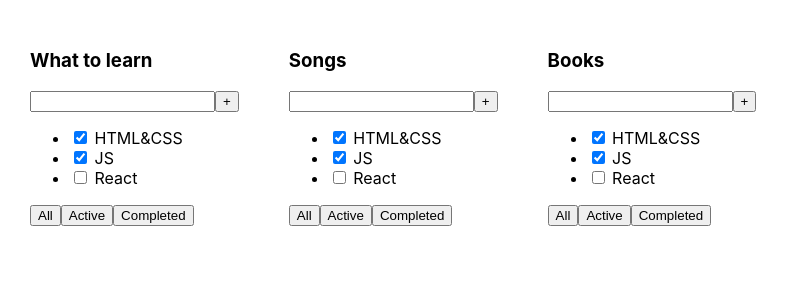
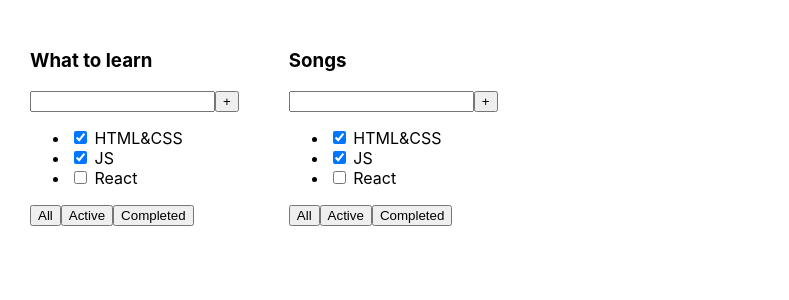
Before and after one commit to XAlexandrX/Todolist, a React (Create React App) app: page / in a window 1280 px wide. Shown: the top 300 px of the page, without its empty margins (0-789 px from the left). Built offline with nearby package versions, Linux system fonts and the light colour scheme.

Commit message:
modified App

```diff
--- a/src/App.tsx
+++ b/src/App.tsx
@@ -2,11 +2,6 @@ import React from 'react';
 import './App.css';
 import {Todolist} from "./Todolist";
 
-type TaskType = {
-    id: number
-    title: string
-    isDone: boolean
-}
 
 
 function App() {
@@ -29,7 +24,6 @@ function App() {
         <div className="App">
             <Todolist title = "What to learn" tasks={tasks1} />
             <Todolist title = "Songs" tasks={tasks2}/>
-            <Todolist title = "Books" />
         </div>
     );
 }
```
Also changed, not shown: src/Todolist.tsx (+7 -1 lines).
